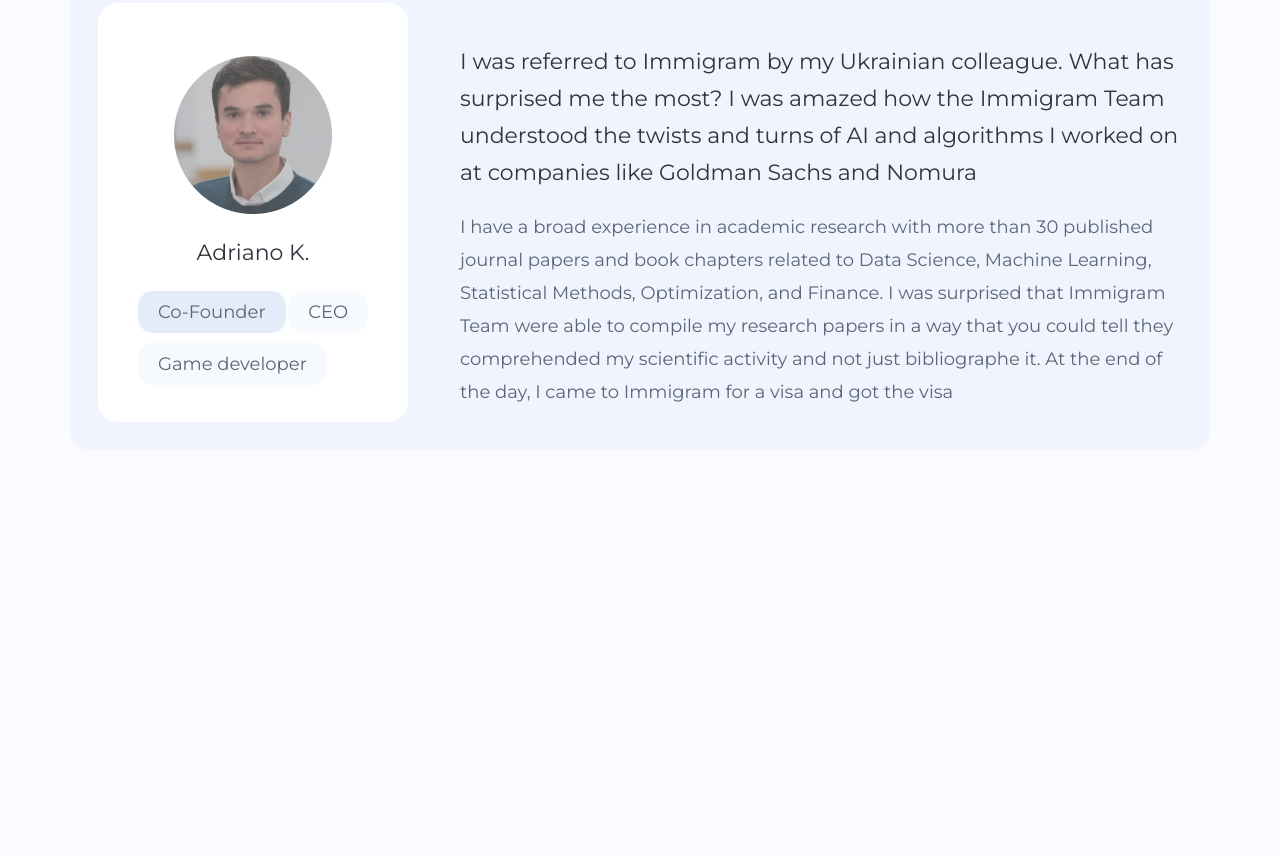
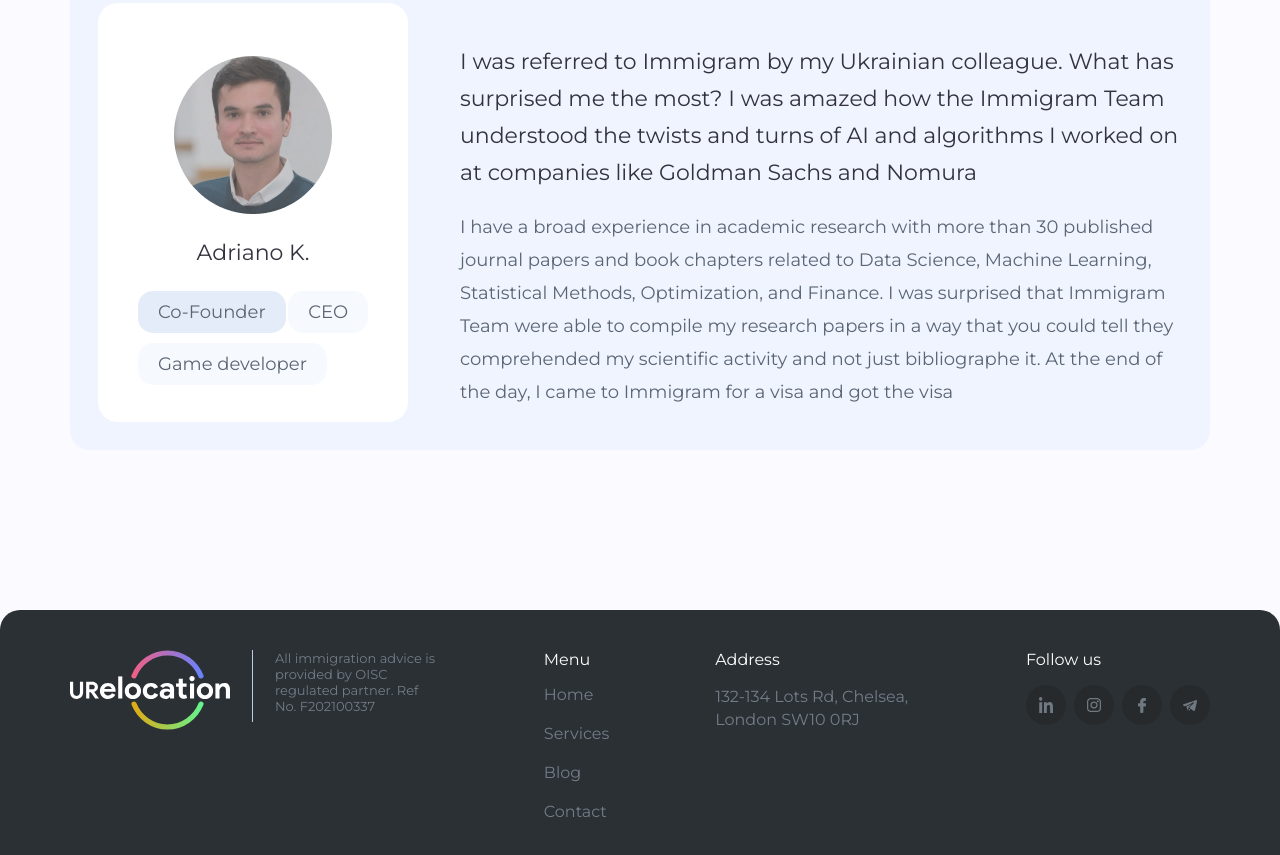
Before and after one commit to Radzivil-work/urelocation, a website: page project/src/html/index.html in a window 1280 px wide. Shown: the part 5314-6169 px from the top of the page. Before the commit the page ends 5764 px from the top, so only its background shows below. Drawn offline with nearby package versions, Linux system fonts and the light colour scheme; files that its build step writes are made by us from their sources; files whose address does not match are found by name.

Commit message:
feat: add footer

```diff
--- a/project/src/html/blocks/footer.html
+++ b/project/src/html/blocks/footer.html
@@ -1,3 +1,43 @@
 <footer class="footer">
-
+  <div class="container">
+    <div class="footer__inner">
+      <div class="footer__logo-inner">
+        <a href="" class="logo">
+          <img src="./img/svg/footer-logo.svg" alt="Logo" class="logo__img">
+        </a>
+        <div class="footer__logo-divider"></div>
+        <p class="footer__logo-text">All immigration advice is provided by OISC regulated partner. Ref No. F202100337</p>
+      </div>
+      <div class="footer__nav">
+        <div class="footer__nav-title">Menu</div>
+        <ul class="footer__nav-list">
+          <li class="footer__nav-item">
+            <a href="#" class="footer__nav-link">Home</a>
+          </li>
+          <li class="footer__nav-item">
+            <a href="#" class="footer__nav-link">Services</a>
+          </li>
+          <li class="footer__nav-item">
+            <a href="#" class="footer__nav-link">Blog</a>
+          </li>
+          <li class="footer__nav-item">
+            <a href="#" class="footer__nav-link">Contact </a>
+          </li>
+        </ul>
+      </div>
+      <div class="footer__address">
+        <div class="footer__address-title">Address</div>
+        <div class="footer__adddress-text">132-134 Lots Rd, Chelsea, London SW10 0RJ</div>
+      </div>
+      <div class="footer__social">
+        <div class="footer__social-title">Follow us</div>
+        <div class="footer__social-inner">
+          <a href="" class="footer__social-link"><img src="./img/social/linkiedin.svg" alt="" class="footer__social-img"></a>
+          <a href="" class="footer__social-link"><img src="./img/social/instagram.svg" alt="" class="footer__social-img"></a>
+          <a href="" class="footer__social-link"><img src="./img/social/facebook.svg" alt="" class="footer__social-img"></a>
+          <a href="" class="footer__social-link"><img src="./img/social/telegram.svg" alt="" class="footer__social-img"></a>
+        </div>
+      </div>
+    </div>
+  </div>
 </footer>
--- a/project/src/scss/base/_base.scss
+++ b/project/src/scss/base/_base.scss
@@ -5,7 +5,7 @@
 .body {
   font-family: var(--font-family);
   font-size: 18px;
-  background-color: var(--main-background-color);
+  background-color: var(--main-bg-color);
   color: var(--main-text-color);
 }
 .wrapper {
--- a/project/src/scss/base/_vars.scss
+++ b/project/src/scss/base/_vars.scss
@@ -3,8 +3,11 @@
   --container-width: 1160px;
   --font-family: "Montserrat", sans-serif;
   --accent-color: #2A4FBF;
-  --main-background-color: #FAFAFF;
+  --main-bg-color: #FAFAFF;
   --main-text-color: #5b6574;
   --black-text-color: #32333d;
   --reviews-bg-color: #eff4ff;
+  --dark-bg-color: #2A3034;
+  --footer-text-color: #747C87;
+
 }
--- a/project/src/scss/blocks/_footer.scss
+++ b/project/src/scss/blocks/_footer.scss
@@ -1,3 +1,58 @@
 .footer {
-
+  margin-top: 160px;
+  background-color: var(--dark-bg-color);
+  border-radius: 20px 20px 0 0;
+  padding-bottom: 40px;
+  color: var(--footer-text-color);
+  font-size: 16px;
+  &__inner {
+    display: flex;
+    margin-top: 40px;
+    justify-content: space-between;
+  }
+  &__logo-divider {
+    height: 72px;
+    width: 1px;
+    background-color: #bfccdf;
+  }
+  &__logo-text {
+    max-width: 163px;
+    font-size: 13px;
+  }
+  &__nav-title,
+  &__social-title,
+  &__address-title {
+    color: #FDFDFD;
+    margin-bottom: 16px;
+  }
+  &__adddress-text {
+    max-width: 205px;
+    font-size: 16px;
+    line-height: 23px;
+  }
+  &__nav-list {
+    display: flex;
+    flex-direction: column;
+    justify-content: center;
+    gap: 20px;
+  }
+  &__logo-inner {
+    max-height: 100px;
+    display: flex;
+    gap: 22px;
+  }
+  &__social-inner {
+    display: flex;
+    gap: 8px;
+  }
+  &__social-link {
+    display: block;
+    width: 40px;
+    height: 40px;
+    background-color: #272A2D;
+    border-radius: 100%;
+    display: flex;
+    justify-content: center;
+    align-items: center;
+  }
 }
--- a/project/src/scss/blocks/_header.scss
+++ b/project/src/scss/blocks/_header.scss
@@ -15,7 +15,6 @@
     height: 76px;
     width: 1px;
     background-color: #bfccdf;
-
   }
   &__logo-text {
     max-width: 164px;
```
Also changed, not shown: project/build/css/style.css, project/build/img/social/facebook.svg (added), project/build/img/social/instagram.svg (added), project/build/img/social/linkiedin.svg (added), project/build/img/social/telegram.svg (added), project/build/img/svg/footer-logo.svg (added), project/build/index.html, project/src/img/social/facebook.svg (added), project/src/img/social/instagram.svg (added), project/src/img/social/linkiedin.svg (added), project/src/img/social/telegram.svg (added), project/src/img/svg/footer-logo.svg (added).
